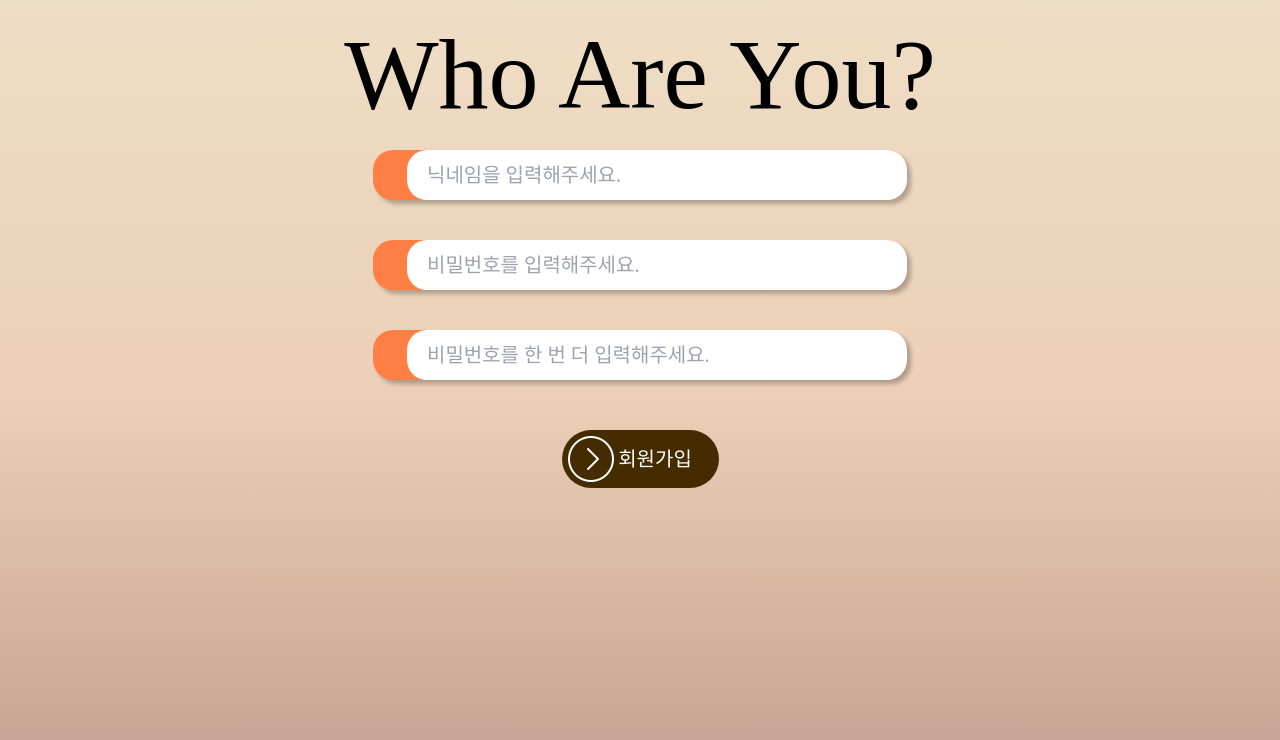
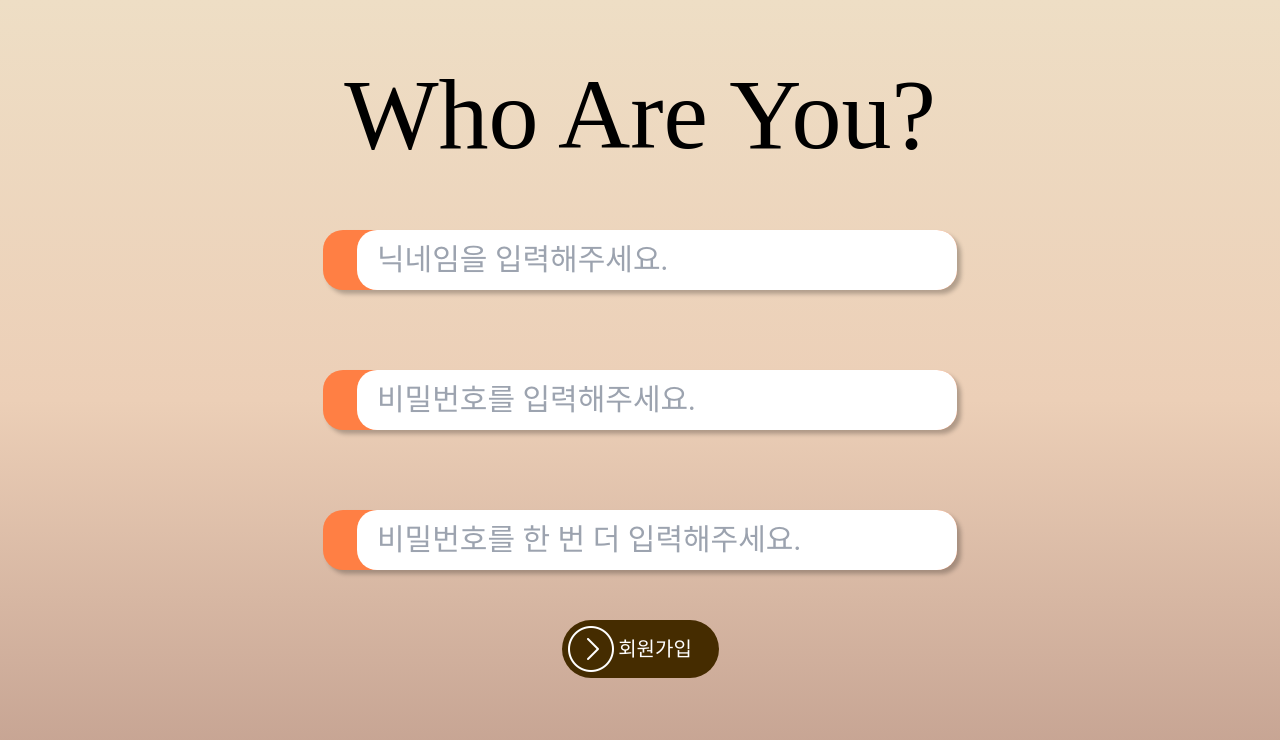
Before and after one commit to jinju-yang/COKOBALL-FRONT, a React (Create React App) app in the folder feel_in/: page /join in a window 1280 px wide. Shown: the top 740 px of the page. Built offline with nearby package versions, Linux system fonts and the light colour scheme; no server answers; a web font is replaced by a local one; what recoil-persist would draw is missing.

Commit message:
feat: 책 넘기는 효과음 추가 및 UI 크기 증가

```diff
--- a/feel_in/src/components/BookSpine.js
+++ b/feel_in/src/components/BookSpine.js
@@ -1,12 +1,27 @@
 import React, { useState } from "react";
+import BookSound from '../assets/sounds/booksound.wav';
+import { Howl } from 'howler';
+
+function effectSound(src, volume = 1) {
+  let sound;
+  const soundInject = (src) => {
+    sound = new Howl({ src });
+    sound.volume(volume);
+  }
+  soundInject(src);
+  return sound;
+}
 
 const BookSpine = ({ bookname = "Test", author = "Author", color = "#A08375" }) => {
   const [isClicked, setIsClicked] = useState(false);
   const [error, setError] = useState(null);
 
+  const es = effectSound(BookSound, 1);
+
   const handleClick = () => {
     setIsClicked(true);
     setTimeout(() => setIsClicked(false), 300);
+    es.play();
   };
 
   if (error) {
@@ -33,10 +48,10 @@ const BookSpine = ({ bookname = "Test", author = "Author", color = "#A08375" })
       aria-label="Book spine"
     >
       <div className="h-full flex flex-col justify-between p-4">
-        <div className="writing-mode-vertical text-white text-lg sm:text-xl md:text-2xl font-serif">
+        <div className="writing-mode-vertical text-white text-lg sm:text-xl md:text-2xl font-serif select-none">
           {bookname}
         </div>
-        <div className="text-white text-sm sm:text-base md:text-lg font-sans">
+        <div className="text-white text-sm sm:text-base md:text-lg font-sans select-none">
           {author}
         </div>
       </div>
--- a/feel_in/src/components/InputBox/InputBox.js
+++ b/feel_in/src/components/InputBox/InputBox.js
@@ -8,7 +8,7 @@ const Div = styled.div`
 
 const InputBG = styled.div`
     display: flex;
-    width: 534px;
+    width: 634px;
     background-color: #FF7F44;
     justify-content: flex-end;
     border-radius: 20px;
@@ -16,8 +16,8 @@ const InputBG = styled.div`
 `;
 
 const Input = styled.input`
-    width: 500px;
-    height: 50px;
+    width: 600px;
+    height: 60px;
     border-radius: 20px;
     border: none;
     padding-left: 20px;
@@ -25,7 +25,7 @@ const Input = styled.input`
         outline: none;
     }
     font-family: 'GamjaFlower-Regular';
-    font-size: 20px;
+    font-size: 30px;
 `;
 
 function InputBox({placeholder, onChange, value, type="text"}){
--- a/feel_in/src/pages/Join.js
+++ b/feel_in/src/pages/Join.js
@@ -20,7 +20,7 @@ const InputBoxDiv = styled.div`
     display: flex;
     flex-direction: column;
     align-items: center;
-    gap: 40px;
+    gap: 80px;
     margin-bottom: 50px;
 `;
 
@@ -32,11 +32,12 @@ const InputDiv = styled.div`
 const Title = styled.p`
     font-size: 100px;
     user-select: none;
+    margin: 40px;
 `;
 
 const ErrorSpan = styled.span`
     position: absolute;
-    font-size: 12px;
+    font-size: 20px;
     color: red;
     left: 5%;
     top: 130%;
--- a/feel_in/src/pages/Login.js
+++ b/feel_in/src/pages/Login.js
@@ -20,13 +20,14 @@ const InputBoxDiv = styled.div`
     display: flex;
     flex-direction: column;
     align-items: center;
-    gap: 40px;
-    margin-bottom: 50px;
+    gap: 80px;
+    margin-bottom: 100px;
 `;
 
 const Title = styled.p`
     font-size: 100px;
     user-select: none;
+    margin: 40px;
 `;
 
 function Login() {
```
